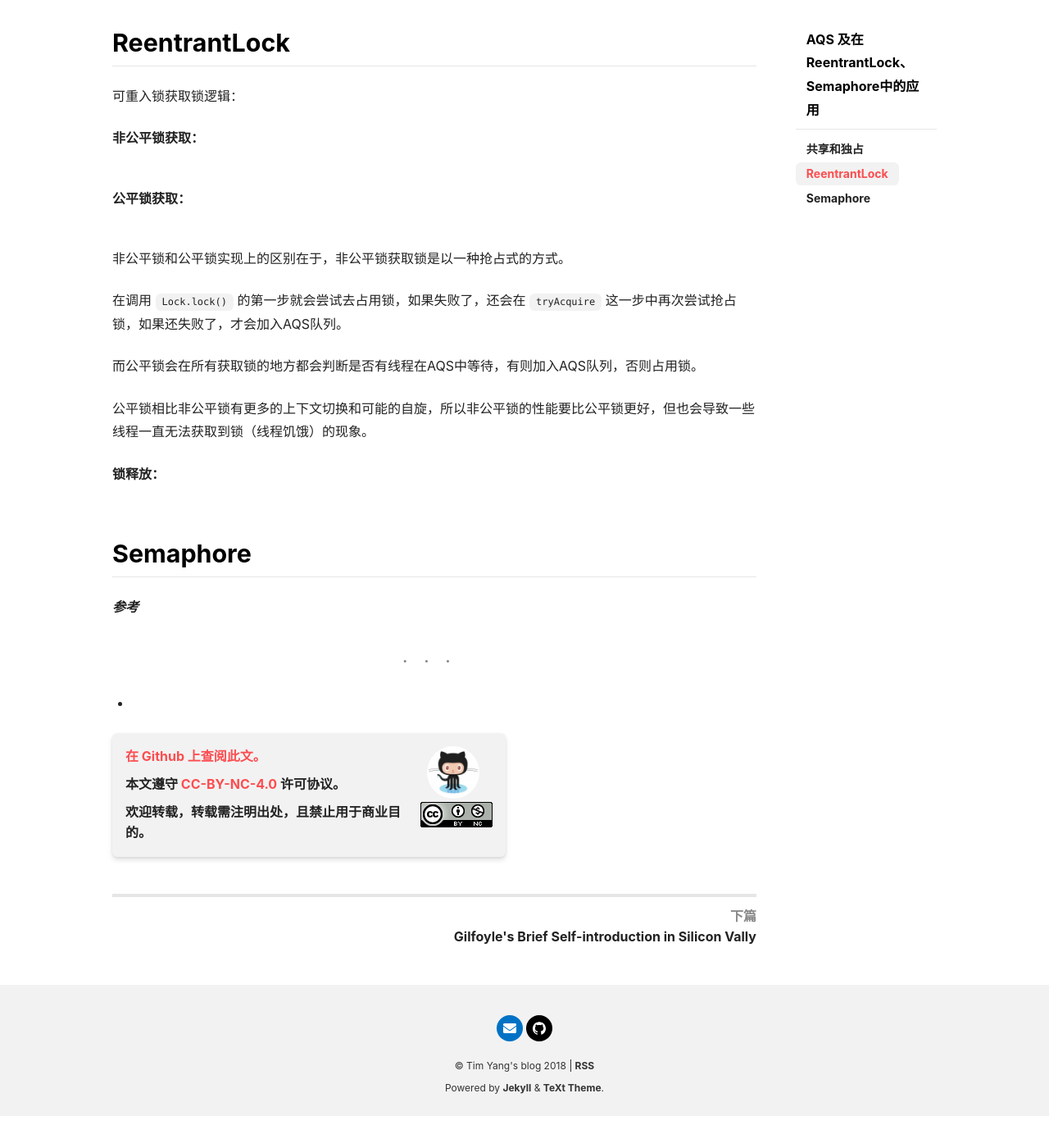
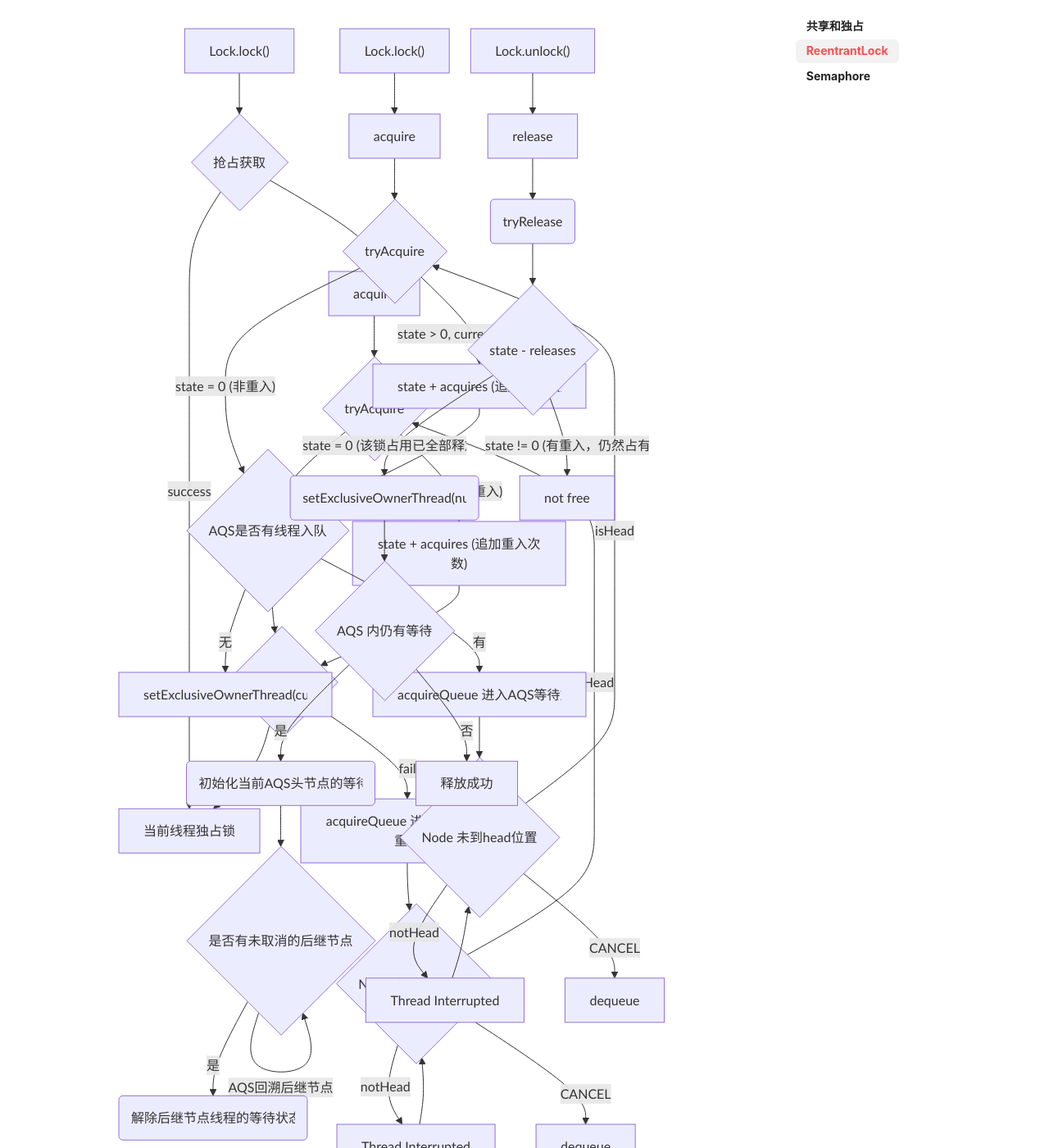
Before and after one commit to 71mY4ng/articles, a Jekyll site: the page built from _posts/2019-07-23-how-aqs-works-in-lock-and-semaphore.md, in a window 1280 px wide and 1400 px high, scrolled down 1540 px. Shown: the whole window at 82% size. Built offline with Jekyll 4.4.1, drawn with Linux system fonts in a browser that asks for light colours; nearby versions of some CDN libraries; before the commit the page ends 2901 px from its top, so only the background shows below that; part of the change alters nothing that is shown; some of the changed text lies outside the part shown.

```diff
--- a/_config.yml
+++ b/_config.yml
@@ -73,10 +73,10 @@ mathjax: # false (default), true
 mathjax_autoNumber: # false (default), true
 
 # Mermaid
-mermaid: # false (default), true
+mermaid: true # false (default), true
 
 # Chart
-chart: # false (default), true
+chart: true # false (default), true
 
 
 ## => Paginate
--- a/_posts/2019-07-23-how-aqs-works-in-lock-and-semaphore.md
+++ b/_posts/2019-07-23-how-aqs-works-in-lock-and-semaphore.md
@@ -4,8 +4,6 @@ title: AQS 及在ReentrantLock、Semaphore中的应用
 tags: aqs ReentrantLock Semaphore
 ---
 
-
-# AQS 及在ReentrantLock、Semaphore中的应用
 
 AQS (AbstractQueuedSynchronizer) 是JDK 中的一个抽象类，旨在
 
@@ -125,4 +123,4 @@ G -->|否| K[释放成功]
 
 ---
 
-- [1]:https://www.cnblogs.com/takumicx/p/9402021.html "ReentrantLock 源码解析"
+- [1]https://www.cnblogs.com/takumicx/p/9402021.html "ReentrantLock 源码解析"
```
